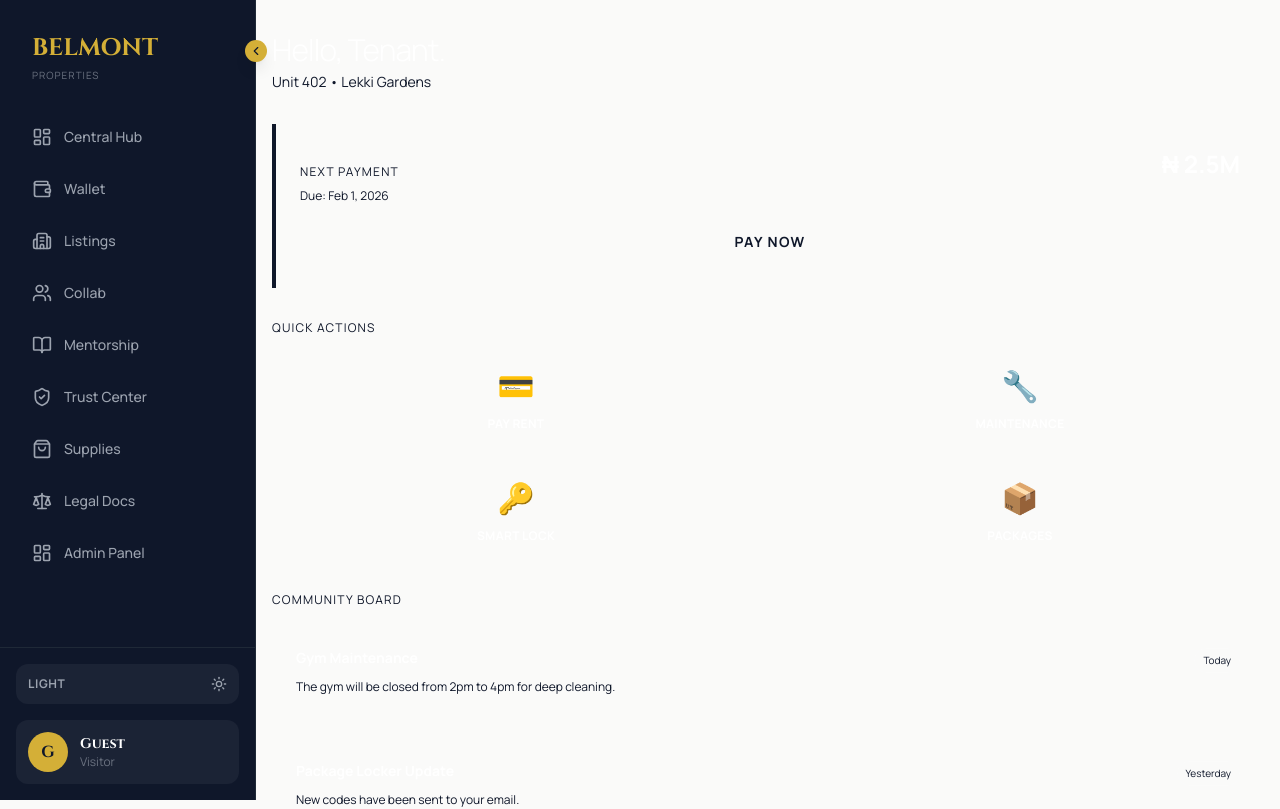
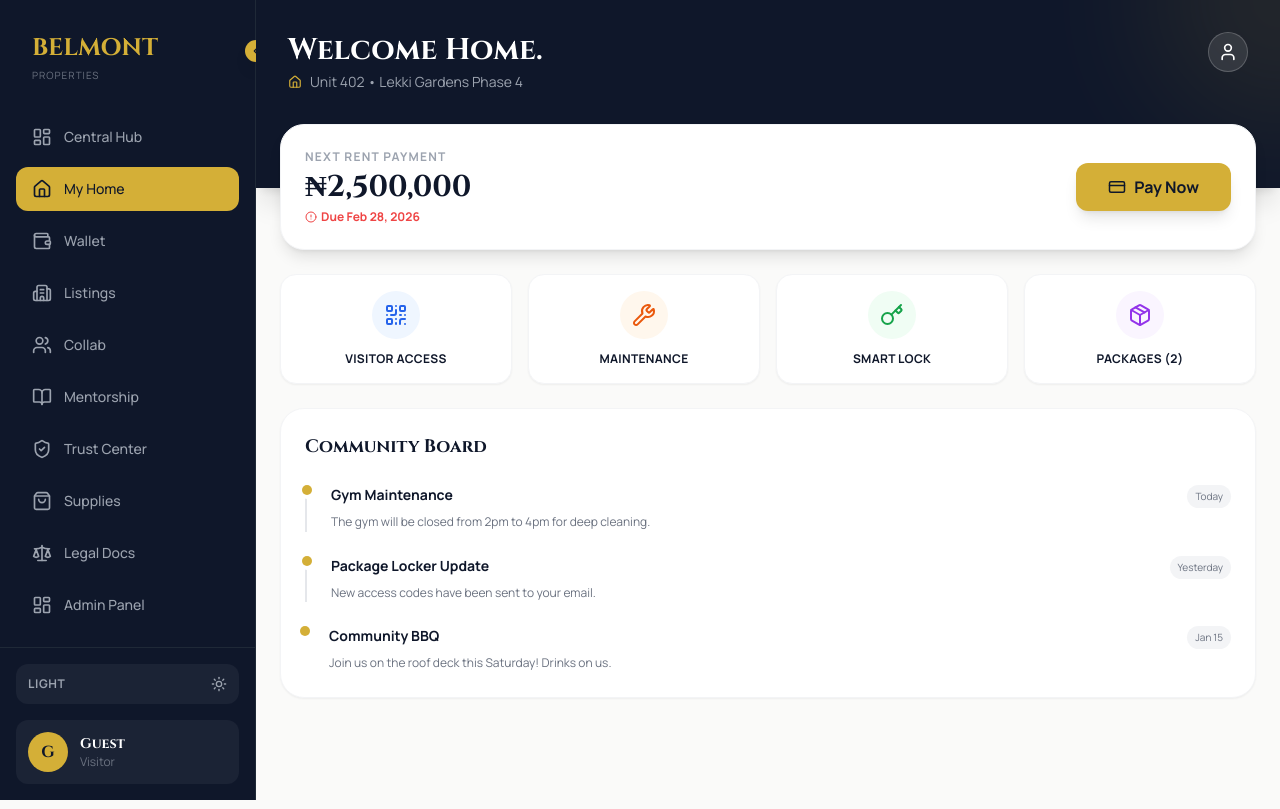
Before and after one commit to Dera-precious/belmont-properties, a Next.js app: page /tenant in a window 1280 px wide. Shown: the top 809 px of the page. Built offline with nearby package versions, Linux system fonts and the light colour scheme.

Commit message:
Update Sidebar with My Home link and smooth scrolling

```diff
--- a/src/app/tenant/page.tsx
+++ b/src/app/tenant/page.tsx
@@ -1,68 +1,179 @@
-import React from 'react';
-import GlassContainer from '@/components/Shell/GlassContainer';
+'use client';
+
+import React, { useState } from 'react';
+import Link from 'next/link';
+import {
+    CreditCard, Wrench, Key, Package,
+    Calendar, ChevronRight, QrCode, X,
+    CheckCircle2, AlertCircle, Home, User
+} from 'lucide-react';
 
 export default function TenantPortalPage() {
-    const quickActions = [
-        { icon: '💳', label: 'Pay Rent' },
-        { icon: '🔧', label: 'Maintenance' },
-        { icon: '🔑', label: 'Smart Lock' },
-        { icon: '📦', label: 'Packages' }
-    ];
+    // STATE FOR MODALS
+    const [showGatePass, setShowGatePass] = useState(false);
+    const [showMaintenance, setShowMaintenance] = useState(false);
+
+    // MOCK DATA
+    const tenant = {
+        name: "Chioma Adesina",
+        unit: "Unit 402 • Lekki Gardens Phase 4",
+        rentDue: "₦2,500,000",
+        dueDate: "Feb 28, 2026"
+    };
 
     const announcements = [
-        { title: 'Gym Maintenance', date: 'Today', content: 'The gym will be closed from 2pm to 4pm for deep cleaning.' },
-        { title: 'Package Locker Update', date: 'Yesterday', content: 'New codes have been sent to your email.' },
-        { title: 'Community BBQ', date: 'Jan 15', content: 'Join us on the roof deck this Saturday!' }
+        { id: 1, title: 'Gym Maintenance', date: 'Today', type: 'maintenance', content: 'The gym will be closed from 2pm to 4pm for deep cleaning.' },
+        { id: 2, title: 'Package Locker Update', date: 'Yesterday', type: 'info', content: 'New access codes have been sent to your email.' },
+        { id: 3, title: 'Community BBQ', date: 'Jan 15', type: 'event', content: 'Join us on the roof deck this Saturday! Drinks on us.' }
     ];
 
     return (
-        <div className="min-h-[calc(100vh-80px)] p-4 max-w-md mx-auto md:max-w-7xl">
-            <header className="mb-8 mt-4">
-                <h1 className="text-3xl font-light text-white tracking-tight mb-1">Hello, Tenant.</h1>
-                <p className="text-sm text-muted">Unit 402 • Lekki Gardens</p>
+        <div className="min-h-screen bg-[#FAFAF9] dark:bg-[#0F172A] text-[#0F172A] dark:text-white font-sans transition-colors duration-500 pb-32">
+
+            {/* HEADER */}
+            <header className="bg-[#0F172A] text-white p-8 pb-24 relative overflow-hidden shadow-xl">
+                <div className="absolute top-0 right-0 w-64 h-64 bg-[#D4AF37] opacity-10 rounded-full blur-3xl -translate-y-1/2 translate-x-1/2"></div>
+                <div className="relative z-10 flex justify-between items-start">
+                    <div>
+                        <h1 className="text-3xl font-serif font-bold mb-1">Welcome Home.</h1>
+                        <p className="text-gray-400 text-sm flex items-center gap-2">
+                            <Home size={14} className="text-[#D4AF37]" /> {tenant.unit}
+                        </p>
+                    </div>
+                    <div className="w-10 h-10 rounded-full bg-white/10 flex items-center justify-center border border-white/20">
+                        <User size={20} />
+                    </div>
+                </div>
             </header>
 
-            {/* RENT STATUS CARD */}
-            <GlassContainer className="mb-8 border-l-4 border-[var(--color-gold)]">
-                <div className="flex justify-between items-end mb-2">
-                    <span className="text-xs text-gold uppercase tracking-widest">Next Payment</span>
-                    <span className="text-2xl font-bold text-white">₦ 2.5M</span>
+            {/* MAIN CONTENT */}
+            <div className="max-w-5xl mx-auto px-6 -mt-16 relative z-20 space-y-6">
+
+                {/* RENT CARD */}
+                <div className="bg-white dark:bg-[#1E293B] p-6 rounded-3xl shadow-lg border border-gray-100 dark:border-gray-700 flex flex-col md:flex-row justify-between items-center gap-6">
+                    <div className="text-center md:text-left">
+                        <p className="text-xs font-bold text-gray-400 uppercase tracking-widest mb-1">Next Rent Payment</p>
+                        <h2 className="text-3xl font-serif font-bold text-[#0F172A] dark:text-white">{tenant.rentDue}</h2>
+                        <p className="text-xs text-red-500 font-bold mt-1 flex items-center justify-center md:justify-start gap-1">
+                            <AlertCircle size={12} /> Due {tenant.dueDate}
+                        </p>
+                    </div>
+                    <div className="w-full md:w-auto">
+                        <Link href="/wallet">
+                            <button className="w-full md:w-auto px-8 py-3 bg-[#D4AF37] text-[#0F172A] font-bold rounded-xl hover:bg-[#b5952f] transition-colors shadow-lg flex items-center justify-center gap-2">
+                                <CreditCard size={18} /> Pay Now
+                            </button>
+                        </Link>
+                    </div>
                 </div>
-                <p className="text-xs text-muted mb-4">Due: Feb 1, 2026</p>
-                <button className="w-full bg-[var(--color-gold)] text-[var(--color-emerald)] py-3 font-bold uppercase tracking-widest text-sm hover:bg-white transition-colors">
-                    Pay Now
-                </button>
-            </GlassContainer>
 
-            {/* QUICK ACTIONS GRID */}
-            <section className="mb-8">
-                <h2 className="text-xs text-muted mb-4 uppercase tracking-widest">Quick Actions</h2>
-                <div className="grid grid-cols-2 gap-4">
-                    {quickActions.map((action, i) => (
-                        <button key={i} className="glass-panel p-4 flex flex-col items-center justify-center gap-3 hover:bg-white/5 transition-colors group">
-                            <span className="text-3xl group-hover:scale-110 transition-transform">{action.icon}</span>
-                            <span className="text-xs text-white uppercase tracking-wide font-bold">{action.label}</span>
-                        </button>
-                    ))}
+                {/* QUICK ACTIONS */}
+                <div className="grid grid-cols-2 md:grid-cols-4 gap-4">
+                    <button onClick={() => setShowGatePass(true)} className="p-4 bg-white dark:bg-[#1E293B] rounded-2xl border border-gray-100 dark:border-gray-700 hover:border-[#D4AF37] transition-all group flex flex-col items-center gap-3 shadow-sm hover:shadow-md">
+                        <div className="p-3 bg-blue-50 dark:bg-blue-900/20 rounded-full text-blue-600 dark:text-blue-400 group-hover:scale-110 transition-transform">
+                            <QrCode size={24} />
+                        </div>
+                        <span className="text-xs font-bold uppercase tracking-wide">Visitor Access</span>
+                    </button>
+
+                    <button onClick={() => setShowMaintenance(true)} className="p-4 bg-white dark:bg-[#1E293B] rounded-2xl border border-gray-100 dark:border-gray-700 hover:border-[#D4AF37] transition-all group flex flex-col items-center gap-3 shadow-sm hover:shadow-md">
+                        <div className="p-3 bg-orange-50 dark:bg-orange-900/20 rounded-full text-orange-600 dark:text-orange-400 group-hover:scale-110 transition-transform">
+                            <Wrench size={24} />
+                        </div>
+                        <span className="text-xs font-bold uppercase tracking-wide">Maintenance</span>
+                    </button>
+
+                    <button className="p-4 bg-white dark:bg-[#1E293B] rounded-2xl border border-gray-100 dark:border-gray-700 hover:border-[#D4AF37] transition-all group flex flex-col items-center gap-3 shadow-sm hover:shadow-md">
+                        <div className="p-3 bg-green-50 dark:bg-green-900/20 rounded-full text-green-600 dark:text-green-400 group-hover:scale-110 transition-transform">
+                            <Key size={24} />
+                        </div>
+                        <span className="text-xs font-bold uppercase tracking-wide">Smart Lock</span>
+                    </button>
+
+                    <button className="p-4 bg-white dark:bg-[#1E293B] rounded-2xl border border-gray-100 dark:border-gray-700 hover:border-[#D4AF37] transition-all group flex flex-col items-center gap-3 shadow-sm hover:shadow-md">
+                        <div className="p-3 bg-purple-50 dark:bg-purple-900/20 rounded-full text-purple-600 dark:text-purple-400 group-hover:scale-110 transition-transform">
+                            <Package size={24} />
+                        </div>
+                        <span className="text-xs font-bold uppercase tracking-wide">Packages (2)</span>
+                    </button>
                 </div>
-            </section>
 
-            {/* COMMUNITY FEED */}
-            <section>
-                <h2 className="text-xs text-muted mb-4 uppercase tracking-widest">Community Board</h2>
-                <div className="space-y-4">
-                    {announcements.map((item, i) => (
-                        <GlassContainer key={i} className="relative pl-6">
-                            <div className="absolute left-0 top-0 bottom-0 w-1 bg-white/10"></div>
-                            <div className="flex justify-between items-start mb-1">
-                                <h3 className="text-sm font-bold text-white">{item.title}</h3>
-                                <span className="text-[10px] text-muted border border-white/20 px-2 py-1 rounded-full">{item.date}</span>
+                {/* COMMUNITY BOARD */}
+                <div className="bg-white dark:bg-[#1E293B] rounded-3xl shadow-sm border border-gray-100 dark:border-gray-700 p-6">
+                    <h3 className="text-lg font-serif font-bold text-[#0F172A] dark:text-white mb-6">Community Board</h3>
+                    <div className="space-y-6">
+                        {announcements.map((item) => (
+                            <div key={item.id} className="relative pl-6 border-l-2 border-gray-200 dark:border-gray-700 last:border-0">
+                                <div className="absolute -left-[5px] top-0 w-2.5 h-2.5 bg-[#D4AF37] rounded-full ring-4 ring-white dark:ring-[#1E293B]"></div>
+                                <div className="flex justify-between items-start mb-1">
+                                    <h4 className="text-sm font-bold text-[#0F172A] dark:text-white">{item.title}</h4>
+                                    <span className="text-[10px] bg-gray-100 dark:bg-gray-800 px-2 py-1 rounded-full text-gray-500">{item.date}</span>
+                                </div>
+                                <p className="text-xs text-gray-500 dark:text-gray-400 leading-relaxed">{item.content}</p>
                             </div>
-                            <p className="text-xs text-muted leading-relaxed">{item.content}</p>
-                        </GlassContainer>
-                    ))}
+                        ))}
+                    </div>
                 </div>
-            </section>
+
+            </div>
+
+            {/* --- MODAL: GATE PASS --- */}
+            {showGatePass && (
+                <div className="fixed inset-0 z-50 flex items-center justify-center p-4 bg-black/80 backdrop-blur-sm animate-in fade-in duration-200">
+                    <div className="bg-white w-full max-w-sm rounded-3xl p-8 text-center relative shadow-2xl">
+                        <button onClick={() => setShowGatePass(false)} className="absolute top-4 right-4 p-2 bg-gray-100 rounded-full hover:bg-red-100 hover:text-red-500 transition-colors"><X size={20} className="text-black" /></button>
+
+                        <h3 className="text-xl font-bold text-[#0F172A] mb-1">Visitor Access Code</h3>
+                        <p className="text-xs text-gray-500 mb-6">Share this code with security at the gate.</p>
+
+                        <div className="bg-[#0F172A] p-6 rounded-2xl mb-6 inline-block shadow-xl">
+                            <QrCode size={150} className="text-white" />
+                        </div>
+
+                        <div className="bg-gray-100 p-3 rounded-xl mb-6">
+                            <p className="text-xs text-gray-500 uppercase tracking-widest mb-1">Access Code</p>
+                            <p className="text-3xl font-mono font-bold text-[#0F172A] tracking-widest">8492</p>
+                        </div>
+
+                        <button className="w-full py-3 bg-[#D4AF37] text-[#0F172A] font-bold rounded-xl hover:opacity-90">Share Code</button>
+                    </div>
+                </div>
+            )}
+
+            {/* --- MODAL: MAINTENANCE --- */}
+            {showMaintenance && (
+                <div className="fixed inset-0 z-50 flex items-center justify-center p-4 bg-black/80 backdrop-blur-sm animate-in fade-in duration-200">
+                    <div className="bg-white dark:bg-[#1E293B] w-full max-w-md rounded-3xl p-6 shadow-2xl relative">
+                        <button onClick={() => setShowMaintenance(false)} className="absolute top-4 right-4 p-2 bg-gray-100 dark:bg-gray-800 rounded-full hover:bg-red-100 hover:text-red-500 transition-colors"><X size={20} /></button>
+
+                        <h3 className="text-xl font-bold text-[#0F172A] dark:text-white mb-6">Request Maintenance</h3>
+
+                        <div className="space-y-4">
+                            <div>
+                                <label className="text-xs font-bold text-gray-500 uppercase block mb-2">Issue Type</label>
+                                <select className="w-full p-3 bg-gray-50 dark:bg-black/20 border border-gray-200 dark:border-gray-700 rounded-xl outline-none text-sm text-[#0F172A] dark:text-white">
+                                    <option>Plumbing</option>
+                                    <option>Electrical</option>
+                                    <option>Appliance</option>
+                                    <option>Other</option>
+                                </select>
+                            </div>
+                            <div>
+                                <label className="text-xs font-bold text-gray-500 uppercase block mb-2">Description</label>
+                                <textarea rows={4} placeholder="Describe the issue..." className="w-full p-3 bg-gray-50 dark:bg-black/20 border border-gray-200 dark:border-gray-700 rounded-xl outline-none text-sm text-[#0F172A] dark:text-white resize-none"></textarea>
+                            </div>
+                            <div className="flex gap-2">
+                                <button className="flex-1 py-3 border border-dashed border-gray-300 dark:border-gray-600 rounded-xl text-gray-400 text-xs font-bold hover:bg-gray-50 dark:hover:bg-gray-800">
+                                    + Attach Photo
+                                </button>
+                            </div>
+                        </div>
+
+                        <button onClick={() => setShowMaintenance(false)} className="w-full mt-6 py-3 bg-[#0F172A] dark:bg-[#D4AF37] text-white dark:text-[#0F172A] font-bold rounded-xl hover:opacity-90">Submit Request</button>
+                    </div>
+                </div>
+            )}
+
         </div>
     );
 }
--- a/src/components/MobileNav.tsx
+++ b/src/components/MobileNav.tsx
@@ -9,7 +9,7 @@ import { useTheme } from '@/app/context/ThemeContext';
 import {
     LayoutDashboard, Search, Users, BookOpen, Scale,
     Menu, X, LogOut, User, Moon, Sun, ShieldCheck, Lock,
-    ShoppingBag, Wallet
+    ShoppingBag, Wallet, Home as HomeIcon // ADDED: Home Icon
 } from 'lucide-react';
 
 export default function MobileNav() {
@@ -22,6 +22,7 @@ export default function MobileNav() {
 
     const menuItems = [
         { name: 'Central Hub', icon: <LayoutDashboard size={20} />, path: '/' },
+        { name: 'My Home', icon: <HomeIcon size={20} />, path: '/tenant' }, // NEW: Tenant Portal
         { name: 'Wallet', icon: <Wallet size={20} />, path: '/wallet' },
         { name: 'Listings', icon: <Search size={20} />, path: '/listings' },
         { name: 'Collab', icon: <Users size={20} />, path: '/collab' },
--- a/src/components/Sidebar.tsx
+++ b/src/components/Sidebar.tsx
@@ -5,14 +5,16 @@ import Link from 'next/link';
 import { usePathname } from 'next/navigation';
 import {
     LayoutDashboard, Building2, Users, BookOpen, ShieldCheck, Scale,
-    Moon, Sun, ChevronLeft, ChevronRight, ShoppingBag, Wallet // ADDED: Wallet Icon
+    Moon, Sun, ChevronLeft, ChevronRight, ShoppingBag, Wallet,
+    Home as HomeIcon // ADDED: Home Icon
 } from 'lucide-react';
 import { useAuth } from '@/app/context/AuthContext';
 import { useTheme } from '@/app/context/ThemeContext';
 
 const menuItems = [
     { icon: LayoutDashboard, label: "Central Hub", href: "/" },
-    { icon: Wallet, label: "Wallet", href: "/wallet" }, // NEW WALLET LINK
+    { icon: HomeIcon, label: "My Home", href: "/tenant" }, // NEW: Tenant Portal
+    { icon: Wallet, label: "Wallet", href: "/wallet" },
     { icon: Building2, label: "Listings", href: "/listings" },
     { icon: Users, label: "Collab", href: "/collab" },
     { icon: BookOpen, label: "Mentorship", href: "/mentorship" },
@@ -32,6 +34,8 @@ export default function Sidebar() {
 
     return (
         <aside className={`hidden md:flex flex-col bg-[#0F172A] text-white h-screen sticky top-0 border-r border-gray-800 transition-all duration-300 relative ${isCollapsed ? 'w-20' : 'w-64'}`}>
+
+            {/* COLLAPSE ARROW */}
             <button
                 onClick={() => setIsCollapsed(!isCollapsed)}
                 className="absolute -right-3 top-10 bg-[#D4AF37] text-[#0F172A] p-1 rounded-full shadow-lg hover:scale-110 transition-transform z-50"
@@ -39,7 +43,8 @@ export default function Sidebar() {
                 {isCollapsed ? <ChevronRight size={14} /> : <ChevronLeft size={14} />}
             </button>
 
-            <div className={`p-8 ${isCollapsed ? 'items-center px-4' : ''} flex flex-col`}>
+            {/* HEADER */}
+            <div className={`p-8 ${isCollapsed ? 'items-center px-4' : ''} flex flex-col shrink-0`}>
                 {isCollapsed ? (
                     <h1 className="text-xl font-serif font-bold text-[#D4AF37]">B</h1>
                 ) : (
@@ -50,7 +55,9 @@ export default function Sidebar() {
                 )}
             </div>
 
-            <nav className="flex-1 px-4 space-y-2">
+            {/* SCROLLABLE NAVIGATION AREA */}
+            {/* Added: overflow-y-auto no-scrollbar */}
+            <nav className="flex-1 px-4 space-y-2 overflow-y-auto no-scrollbar pb-4">
                 {menuItems.map((item) => {
                     const isActive = pathname === item.href;
                     return (
@@ -66,7 +73,8 @@ export default function Sidebar() {
                 })}
             </nav>
 
-            <div className="p-4 border-t border-gray-800 space-y-4">
+            {/* FOOTER (Theme & Profile) */}
+            <div className="p-4 border-t border-gray-800 space-y-4 shrink-0 bg-[#0F172A]">
                 <button onClick={toggleTheme} className={`flex items-center justify-between w-full p-3 text-xs font-bold text-gray-400 uppercase tracking-wider bg-white/5 hover:bg-white/10 rounded-xl transition-colors ${isCollapsed ? 'justify-center' : ''}`}>
                     {!isCollapsed && <span>{theme === 'dark' ? 'Dark' : 'Light'}</span>}
                     {theme === 'dark' ? <Moon size={16} /> : <Sun size={16} />}
```
